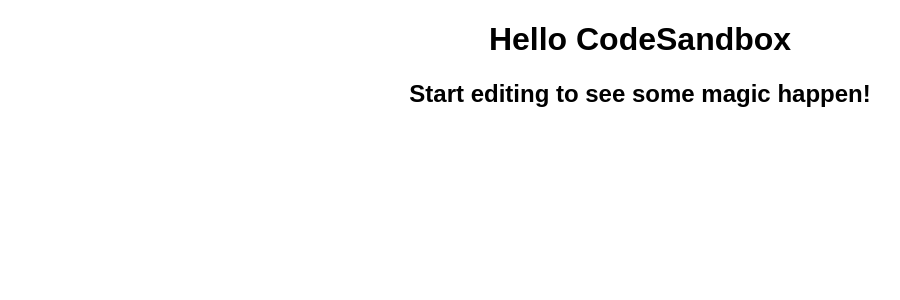
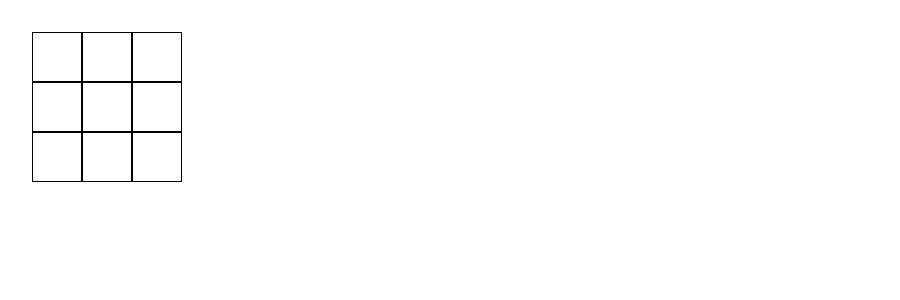
Before and after one commit to Ajiharan/tik-tac-toe-react, a React (Create React App) app: page / in a window 1280 px wide. Shown: the top 300 px of the page, without its empty margins (0-900 px from the left). Built offline with nearby package versions, Linux system fonts and the light colour scheme.

Commit message:
screen ui updated

```diff
--- a/src/App.js
+++ b/src/App.js
@@ -1,10 +1,9 @@
-import "./styles.css";
-
+import "./styles.scss";
+import Screen from "./Screen.js";
 export default function App() {
   return (
     <div className="App">
-      <h1>Hello CodeSandbox</h1>
-      <h2>Start editing to see some magic happen!</h2>
+      <Screen />
     </div>
   );
 }
--- /dev/null
+++ b/src/Screen.js
@@ -0,0 +1,32 @@
+import React, { useState } from "react";
+import Square from "./Square";
+import "./screen.scss";
+const Screen = function () {
+  const [squares, setSquares] = useState(new Array(9).fill(null));
+  const [currentPlayer, setCurrentPlayer] = useState("O");
+
+  const updateSquares = (index) => {
+    const temp = squares.slice();
+    temp[index] = currentPlayer;
+    if (currentPlayer === "O") {
+      setCurrentPlayer("X");
+    } else {
+      setCurrentPlayer("O");
+    }
+    setSquares(temp);
+  };
+  return (
+    <div className="squares">
+      {squares.map((player, i) => (
+        <Square
+          key={i}
+          index={i}
+          player={player}
+          updateSquares={updateSquares}
+        />
+      ))}
+    </div>
+  );
+};
+
+export default Screen;
--- /dev/null
+++ b/src/Square.js
@@ -0,0 +1,16 @@
+import React from "react";
+import "./square.scss";
+const Square = function ({ index, updateSquares, player }) {
+  const clickhandler = (i) => {
+    updateSquares(i);
+  };
+  return (
+    <div className="square">
+      <p className="square__player" onClick={() => clickhandler(index)}>
+        {player}
+      </p>
+    </div>
+  );
+};
+
+export default Square;
--- /dev/null
+++ b/src/screen.scss
@@ -0,0 +1,6 @@
+.squares{
+  padding: 2rem;
+  display: grid;
+  grid-template-columns: 50px 50px 50px;
+  grid-template-rows: 50px 50px 50px;
+}
--- /dev/null
+++ b/src/square.scss
@@ -0,0 +1,13 @@
+.square{
+  width:50px;
+  border:1px solid black;
+  height:50px;
+  cursor: pointer;
+ &__player{
+   width: 100%;
+   height: 100%;
+  display: flex;
+  align-items: center;
+  justify-content: center;
+ }
+}
--- a/src/styles.css
+++ b/src/styles.scss
@@ -1,3 +1,8 @@
+*{
+  margin:0;
+  padding:0;
+  box-sizing: border-box;
+}
 .App {
   font-family: sans-serif;
   text-align: center;
```
Also changed, not shown: package.json (+12 -3 lines).
